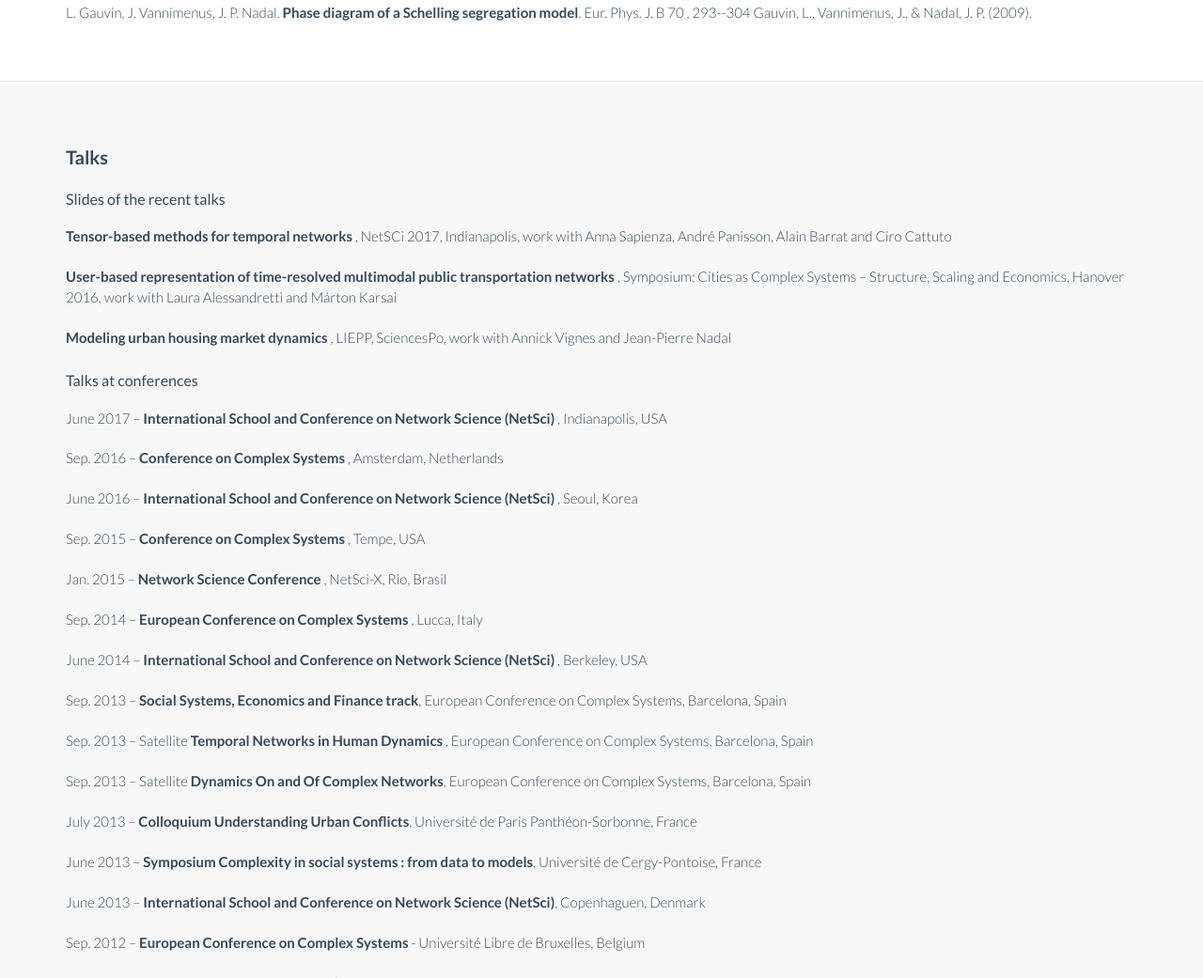
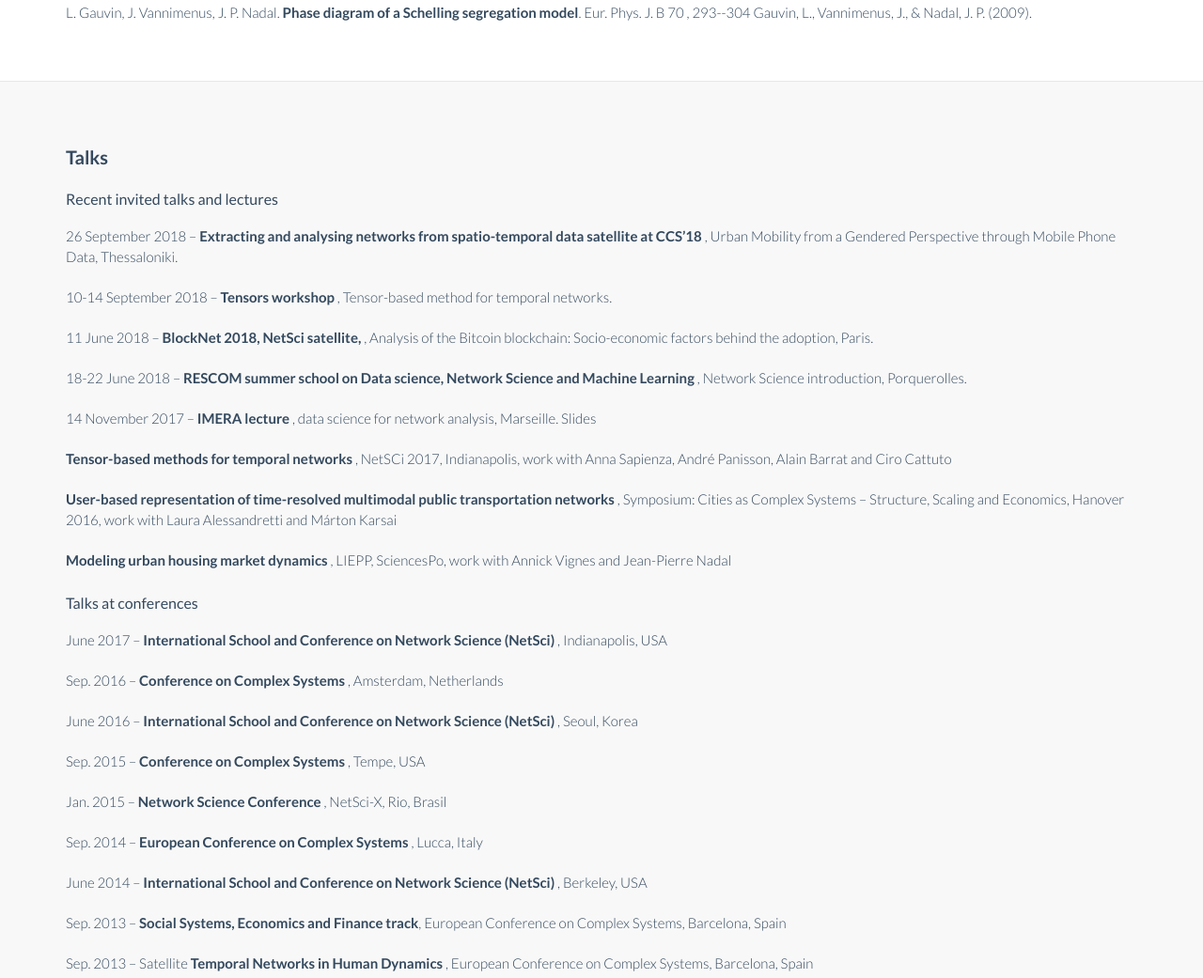
Before and after one commit to LaetitiaGauvin/laetitiagauvin.github.io, a plain HTML site: page index.html in a window 1280 px wide. Shown: the part 2136-3177 px from the top of the page at 94% size. Drawn offline with Linux system fonts and the light colour scheme.

Commit message:
Update index.html

```diff
--- a/index.html
+++ b/index.html
@@ -243,7 +243,22 @@ Interdisciplinary research project that adopts a data-driven methodology with th
 <p class="lead"><a href="http://www.datainterfaces.org/">Datainterfaces</a>
 Datainterfaces is a collaborative laboratory that aims to experiment with the development of interfaces and formats for the communication of data-rich scenarios. The laboratory stems from the collaboration between the Data Science Laboratory at ISI Foundation, the Communication Design Research Unit at the INDACO/Design Dept. of the Politecnico di Milano and the ARCS Group at the University of Torino.
 -->
-Slides of the recent talks
+
+Recent invited talks and lectures
+
+<p class="lead"><a>  26 September 2018 </a>–  <b>  Extracting and analysing networks from spatio-temporal data  satellite at CCS’18 </b>, Urban Mobility from a Gendered Perspective through Mobile Phone Data, Thessaloniki.
+
+<p class="lead"><a>  10-14 September  2018 </a>–  <b>  Tensors workshop </b>, Tensor-based method for temporal networks.
+
+<p class="lead"><a> 11 June 2018 </a>–  <b>   BlockNet 2018, NetSci satellite, </b>, Analysis of the Bitcoin blockchain: Socio-economic factors behind the adoption, Paris.
+
+<p class="lead"><a> 18-22 June 2018 </a>–  <b>  RESCOM summer school on Data science, Network Science and Machine Learning </b>, Network Science introduction, Porquerolles.
+
+<p class="lead"><a> 14 November 2017 </a>–  <b>  IMERA lecture </b>, data science for network analysis, Marseille.
+
+
+
+Slides
 
 <p class="lead"><a href="docs/NetSci2017.pdf"> <b> Tensor-based methods for temporal networks </b>, NetSCi 2017, Indianapolis, work with Anna Sapienza, André Panisson, Alain Barrat and Ciro Cattuto </a></p>
 
```
